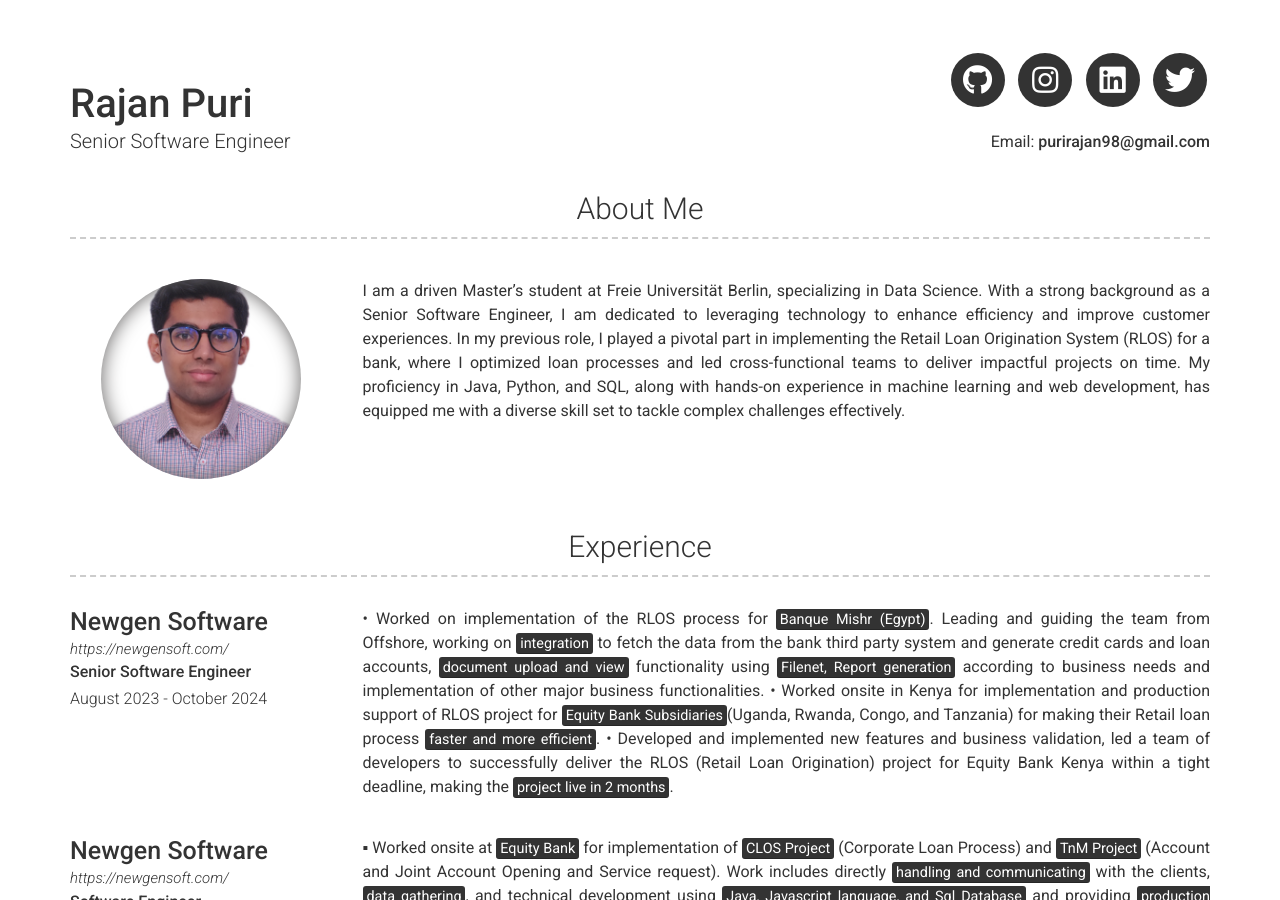
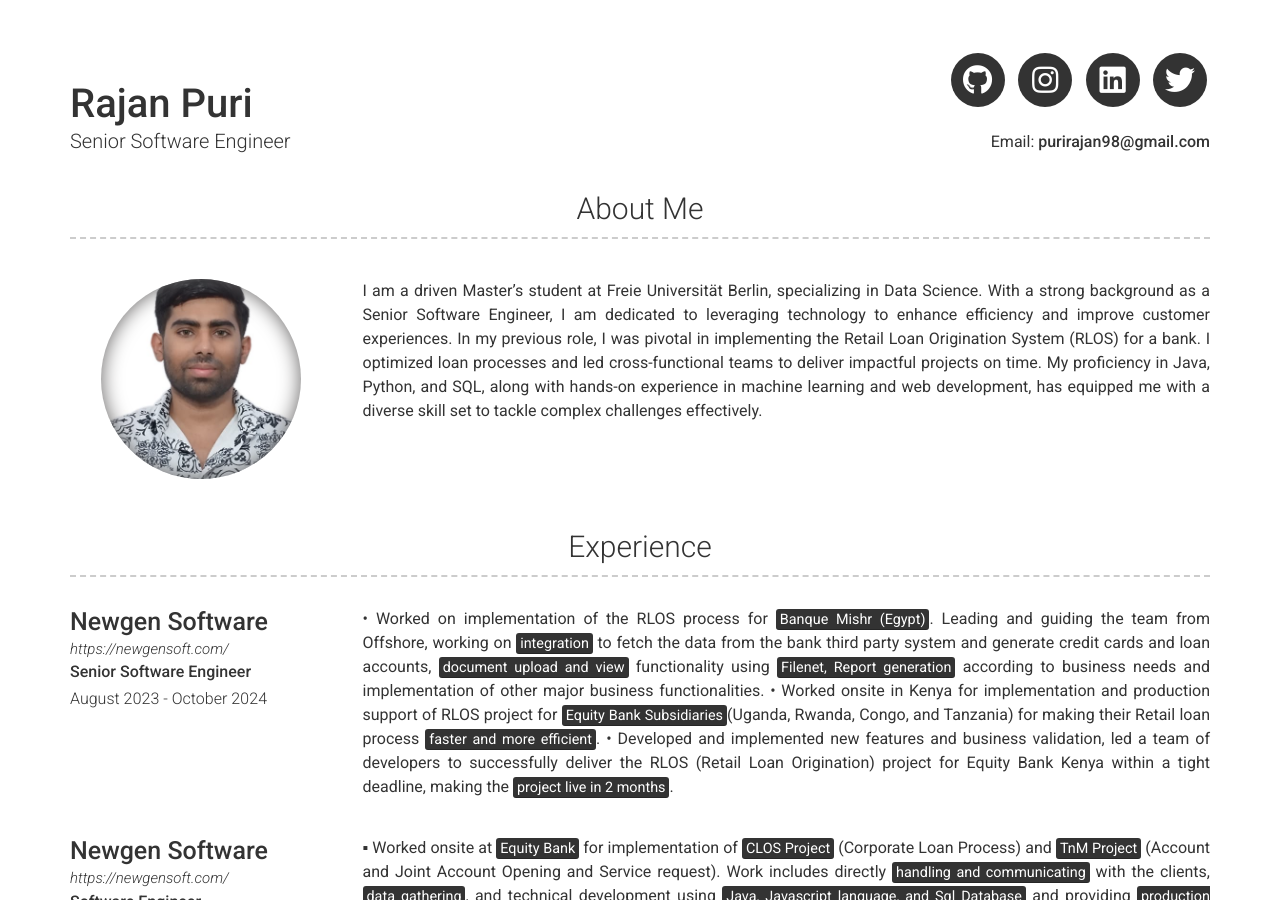
Before and after one commit to rjn01/rjn01.github.io, a Jekyll site: the page built from index.md, in a window 1280 px wide and 900 px high. Built offline with Jekyll 4.4.1, drawn with Linux system fonts in a browser that asks for light colours; nearby versions of some CDN libraries; some of the changed text lies outside the part shown.

Commit message:
Update _config.yml

```diff
--- a/_config.yml
+++ b/_config.yml
@@ -19,10 +19,10 @@ linkedin_username: -rajan-puri
 
 # About Section
 # about_title: About Me
-about_profile_image: images/profile.JPG
+about_profile_image: images/rajan_pic.jpg
 about_content: |
   I am a driven Master's student at Freie Universität Berlin, specializing in Data Science. With a strong background as a Senior Software Engineer, I am dedicated to leveraging technology to enhance efficiency and improve customer experiences.
-  In my previous role, I played a pivotal part in implementing the Retail Loan Origination System (RLOS) for a bank, where I optimized loan processes and led cross-functional teams to deliver impactful projects on time. My proficiency in Java, Python, and SQL, along with hands-on experience in machine learning and web development, has equipped me with a diverse skill set to tackle complex challenges effectively.
+  In my previous role, I was pivotal in implementing the Retail Loan Origination System (RLOS) for a bank. I optimized loan processes and led cross-functional teams to deliver impactful projects on time. My proficiency in Java, Python, and SQL, along with hands-on experience in machine learning and web development, has equipped me with a diverse skill set to tackle complex challenges effectively.
 
 # Education Section
 # education_title: Education  # Fixed typo
@@ -42,7 +42,7 @@ more_content: |
    - Software engineering virtual experience at JPMorgan Chase & Co.
    - Volunteer in Umeed- A Drop of Hope NGO.
 
-   Alongside my interests in Data Science and Machine Learning some of my other interests and hobbies are:
+   Alongside my interests in Data Science and Machine Learning, some of my other interests and hobbies are:
    - Open Source
    - Listening to music
    - Reading
```
